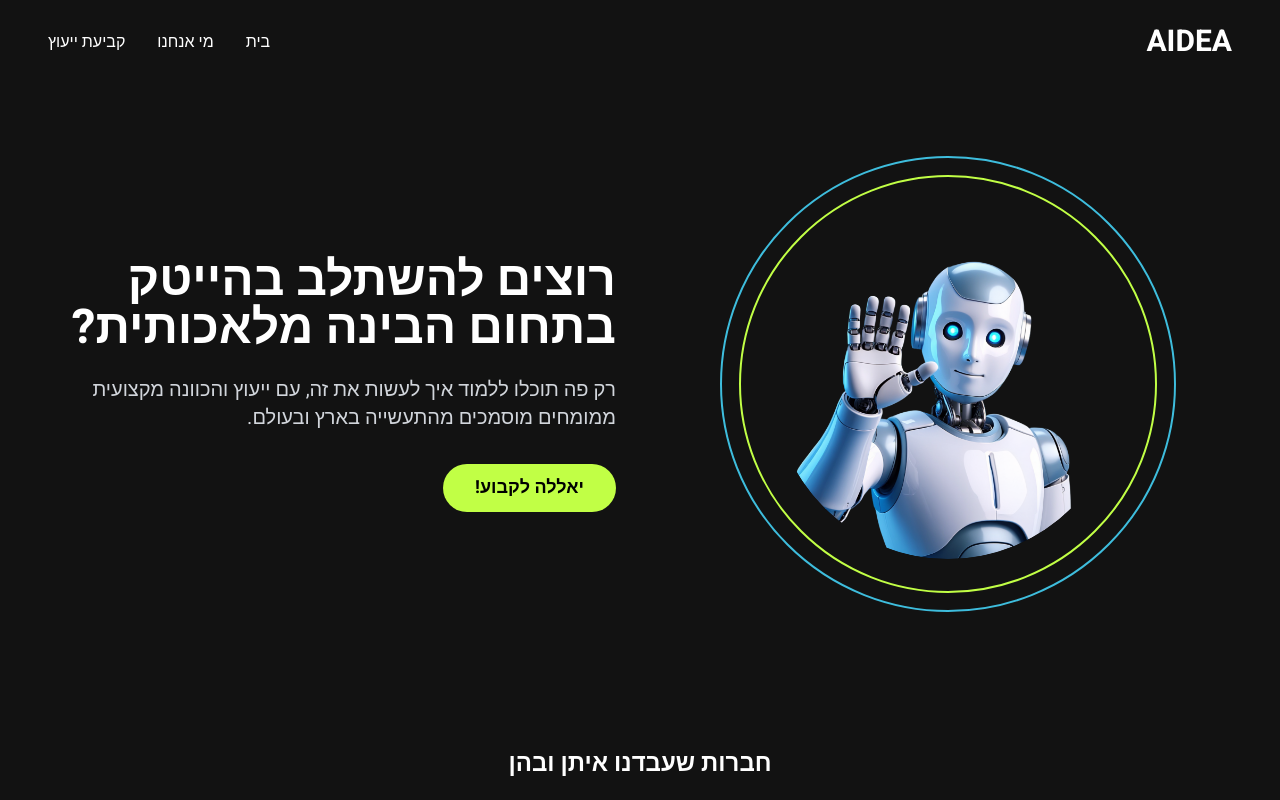
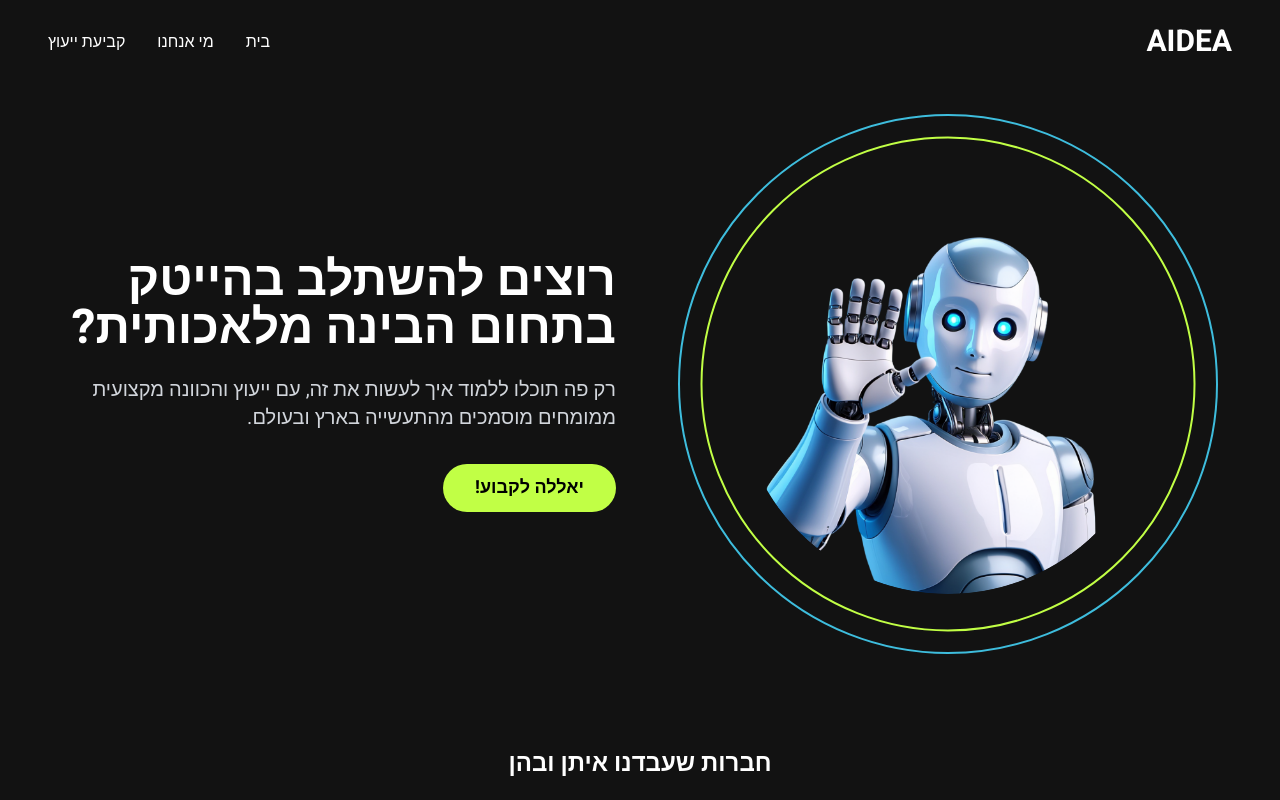
Before and after one commit to MrsHorrid/yalla-ivrit-web, a React (Vite) app: page / in a window 1280 px wide. Shown: the top 800 px of the page. Built offline with nearby package versions, Linux system fonts and the light colour scheme.

Commit message:
Make robot image bigger
Increase the size of the robot image.

```diff
--- a/src/components/HeroSection.tsx
+++ b/src/components/HeroSection.tsx
@@ -7,11 +7,11 @@ const HeroSection: React.FC = () => {
     <section className="min-h-[600px] flex flex-col-reverse md:flex-row items-center gap-12 py-12 px-6 md:px-12">
       {/* Robot image with glowing rings */}
       <div className="md:w-1/2 flex justify-center">
-        <div className="robot-ring relative w-[380px] h-[380px] flex items-center justify-center">
+        <div className="robot-ring relative w-[450px] h-[450px] flex items-center justify-center">
           <img
             src="/lovable-uploads/08572f23-3f9f-4ecc-8b6f-630c5a4dcd79.png"
             alt="רובוט בינה מלאכותית"
-            className="w-[350px] h-[350px] object-contain z-10 rounded-full"
+            className="w-[420px] h-[420px] object-contain z-10 rounded-full"
           />
         </div>
       </div>
```
